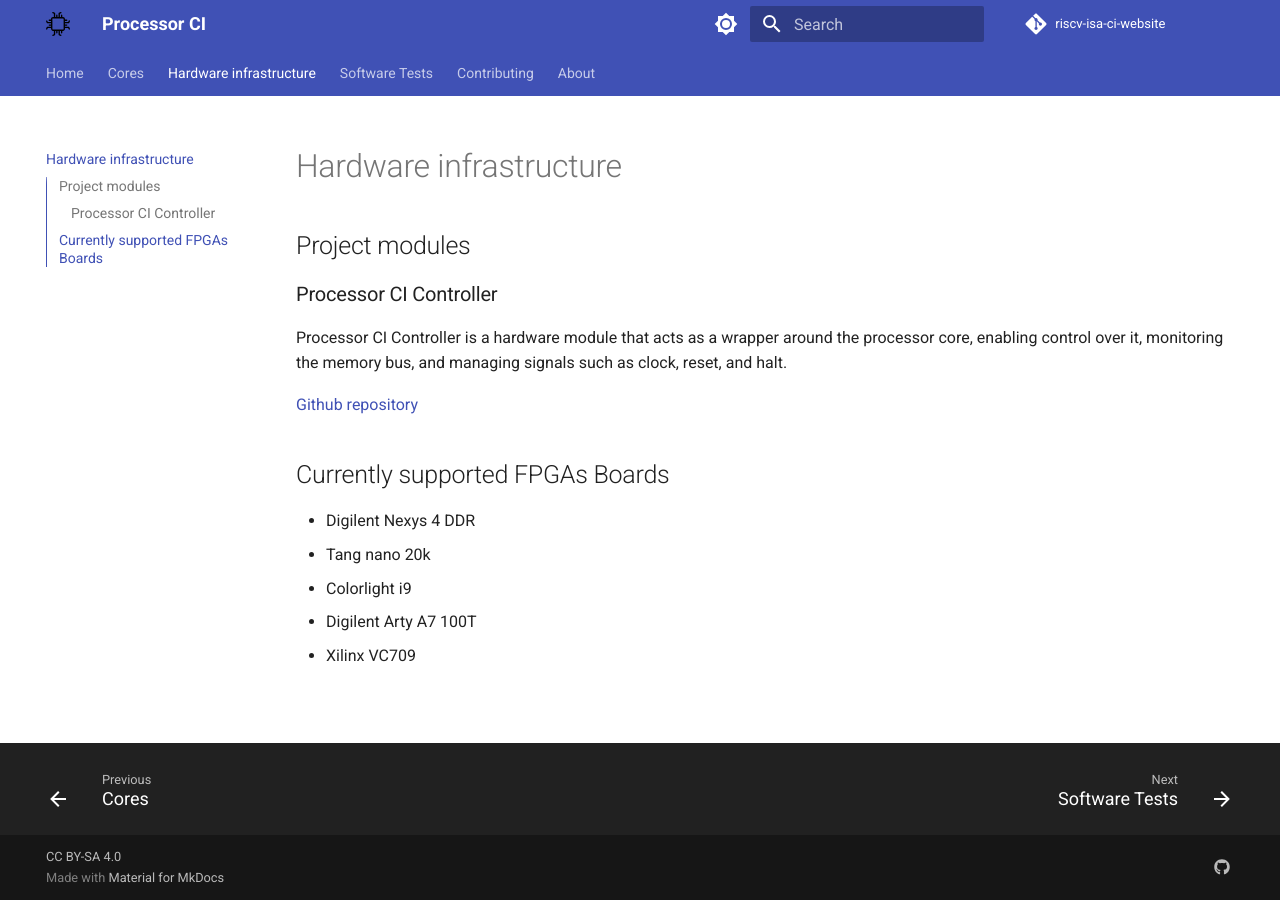
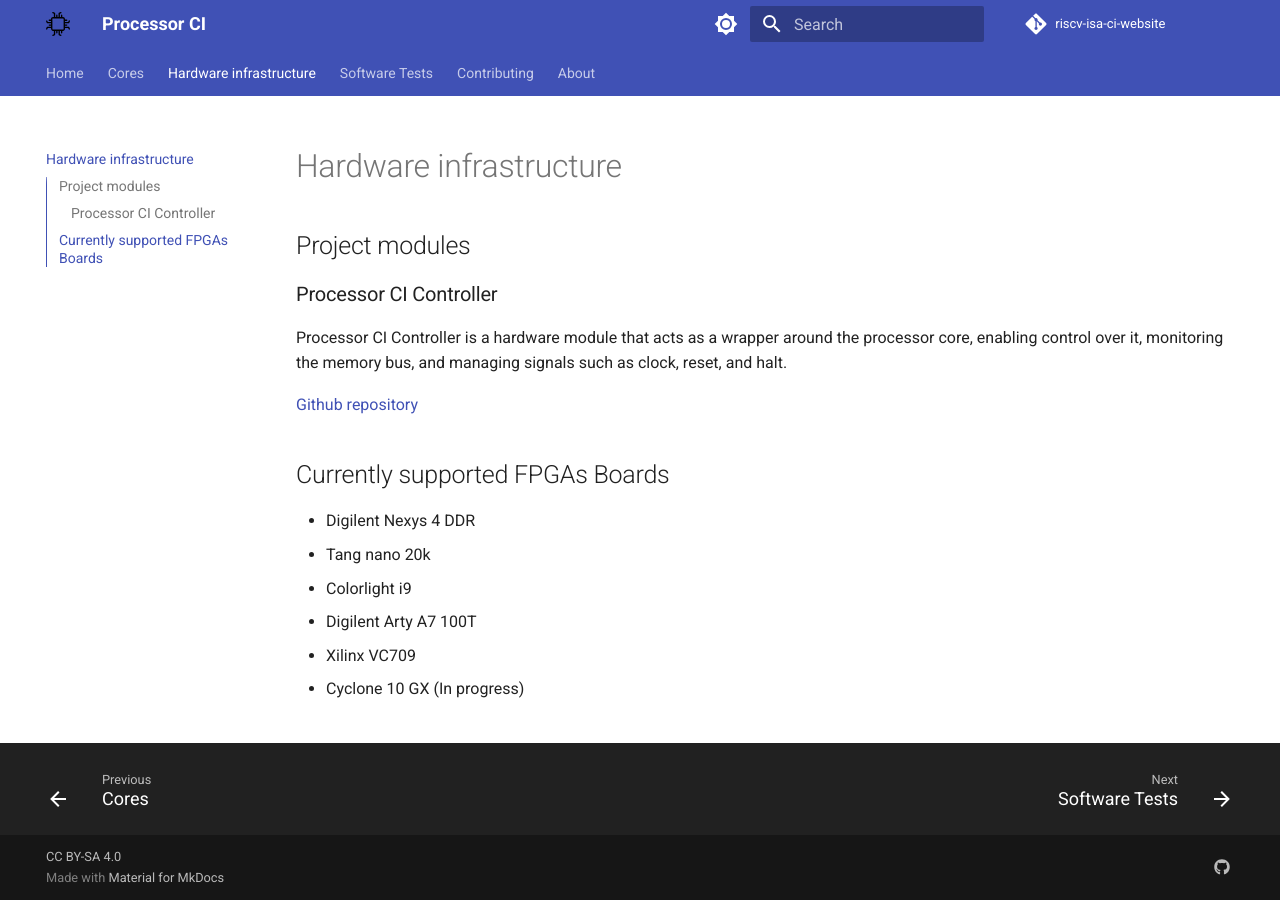
Before and after one commit to LSC-Unicamp/processor-ci-website, an MkDocs documentation site: the page built from docs/hardware_infrastructure.md, in a window 1280 px wide. Built offline with MkDocs 1.6.1 and Material for MkDocs 9.7.7, drawn with Linux system fonts in a browser that asks for light colours; comment, search, counter and statistics services are not loaded.

Commit message:
Atualizando FPGAs suportadas

```diff
--- a/docs/hardware_infrastructure.md
+++ b/docs/hardware_infrastructure.md
@@ -15,3 +15,4 @@
 - Colorlight i9
 - Digilent Arty A7 100T
 - Xilinx VC709
+- Cyclone 10 GX (In progress)
```
